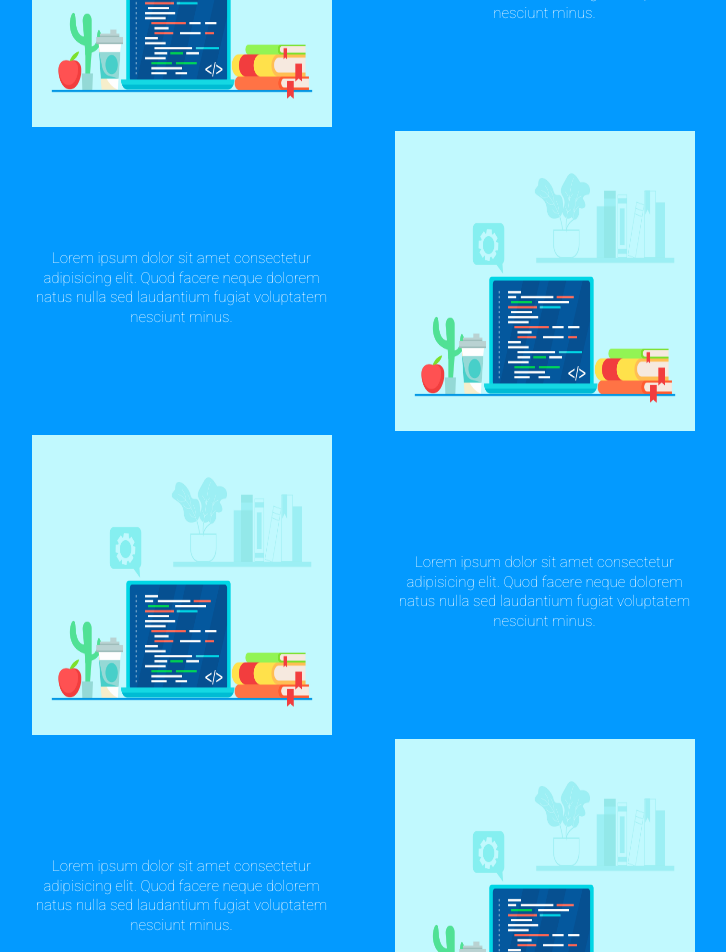
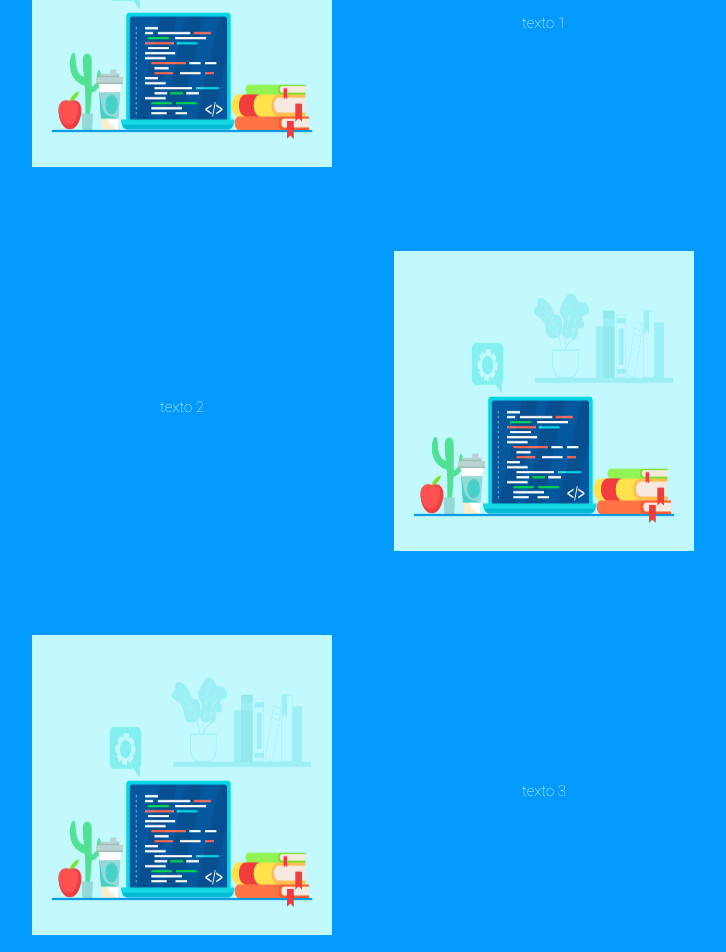
Before and after one commit to Davlop08/-creacion-pagina-web, a Next.js app: page / in a window 1280 px wide. Shown: the part 1040-1992 px from the top of the page, without its empty margins (277-1003 px from the left). Built offline with nearby package versions, Linux system fonts and the light colour scheme.

Commit message:
se corrigio el error en la version mobile de posicionamiento

```diff
--- a/package.json
+++ b/package.json
@@ -9,6 +9,7 @@
     "lint": "next lint"
   },
   "dependencies": {
+    "classnames": "^2.3.1",
     "next": "12.1.4",
     "normalize.css": "^8.0.1",
     "react": "18.0.0",
--- a/pages/index.jsx
+++ b/pages/index.jsx
@@ -4,7 +4,7 @@ import Link from "next/link"
 import { Fragment } from "react"
 import HeadMeta from "../components/HeadMeta"
 import Image from "next/image"
-
+import classNames from 'classnames'
 export default function Home() {
   return (
 
@@ -42,47 +42,50 @@ export default function Home() {
             <h2 className={styles.experiences_title}>Modificar titulo 1</h2>
             <div className={styles.experiences_grid}>
 
-              <div className={styles.empty}>
-                <Image src="/imagenes/238.jpg" height={300} width={300} alt="imagen"/>
-              </div>
-              <div className={styles.line}></div>
-
-              <div className={styles.experience}>
+              <div className={styles.experience + ' ' + styles.experience_1}>
                 <div className={styles.experience_description}>
-                  Lorem ipsum dolor sit amet consectetur adipisicing elit. Quod facere neque dolorem natus nulla sed laudantium fugiat voluptatem nesciunt minus.
+                  texto 1
                 </div>
               </div>
 
-              <div className={styles.experience}>
+              <div className={styles.empty + ' ' + styles.empty_1}>
+                <Image src="/imagenes/238.jpg" height={300} width={300} alt="imagen"/>
+              </div>
+              {/* <div className={styles.line}></div> */}
+
+
+              <div className={styles.experience + ' ' + styles.experience_2}>
                 <div className={styles.experience_description}>
-                  Lorem ipsum dolor sit amet consectetur adipisicing elit. Quod facere neque dolorem natus nulla sed laudantium fugiat voluptatem nesciunt minus.
+                texto 2
                 </div>
               </div>
 
-              <div className={styles.line}></div>
-              <div className={styles.empty}>
+              <div className={styles.empty + ' ' + styles.empty_2}>
                 <Image src="/imagenes/238.jpg" height={300} width={300} alt="imagen"/>
               </div>
+              {/* <div className={styles.line}></div> */}
 
-              <div className={styles.empty}>
-                <Image src="/imagenes/238.jpg" height={300} width={300} alt="imagen"/>
-              </div>
-              <div className={styles.line}></div>
-
-              <div className={styles.experience}>
+              <div className={styles.experience + ' ' + styles.experience_3}>
                 <div className={styles.experience_description}>
-                  Lorem ipsum dolor sit amet consectetur adipisicing elit. Quod facere neque dolorem natus nulla sed laudantium fugiat voluptatem nesciunt minus.
+                texto 3
                 </div>
               </div>
 
-              <div className={styles.experience}>
+              <div className={styles.empty + ' ' + styles.empty_3}>
+                <Image src="/imagenes/238.jpg" height={300} width={300} alt="imagen"/>
+              </div>
+              {/* <div className={styles.line}></div> */}
+
+
+
+              <div className={styles.experience + ' ' + styles.experience_4}>
                 <div className={styles.experience_description}>
-                  Lorem ipsum dolor sit amet consectetur adipisicing elit. Quod facere neque dolorem natus nulla sed laudantium fugiat voluptatem nesciunt minus.
+                texto 4
                 </div>
               </div>
 
-              <div className={styles.line}></div>
-              <div className={styles.empty}>
+              {/* <div className={styles.line}></div> */}
+              <div className={styles.empty + ' ' + styles.empty_4}>
                 <Image src="/imagenes/238.jpg" height={300} width={300} alt="imagen"/>
               </div>
             </div>
--- a/styles/Index.module.css
+++ b/styles/Index.module.css
@@ -87,8 +87,18 @@
 }
 
 .experience{
-    padding: 25px;
+    padding: 40px;
     max-width: 500px;
+    margin: 0 auto;
+}
+
+.experiences_grid{
+    display: grid;
+    grid-template-columns: 1fr;
+    padding: 20px;
+    justify-content: center;
+    place-items: center;
+    max-width: 864px;
     margin: 0 auto;
 }
 
@@ -115,12 +125,31 @@
 
     .experiences_grid{
         display: grid;
-        grid-template-columns: 1fr 2px 1fr;
+        grid-template-columns: 1fr 1fr;
+        grid-template-areas:
+        "img1 txt1"
+        "txt2 img2"
+        "img3 txt3"
+        "txt4 img4";
         padding: 70px;
         justify-content: center;
         place-items: center;
         max-width: 864px;
         margin: 0 auto;
+    }
+
+    .experience_1{grid-area: txt1;}
+    .experience_2{grid-area: txt2;}
+    .experience_3{grid-area: txt3;}
+    .experience_4{grid-area: txt4;}
+
+    .empty_1{grid-area: img1;}
+    .empty_2{grid-area: img2;}
+    .empty_3{grid-area: img3;}
+    .empty_4{grid-area: img4;}
+
+    .empty{
+        margin: 40px 0;
     }
 }
 
```
Also changed, not shown: 1 other file (tests, documents, lock files or other folders).
